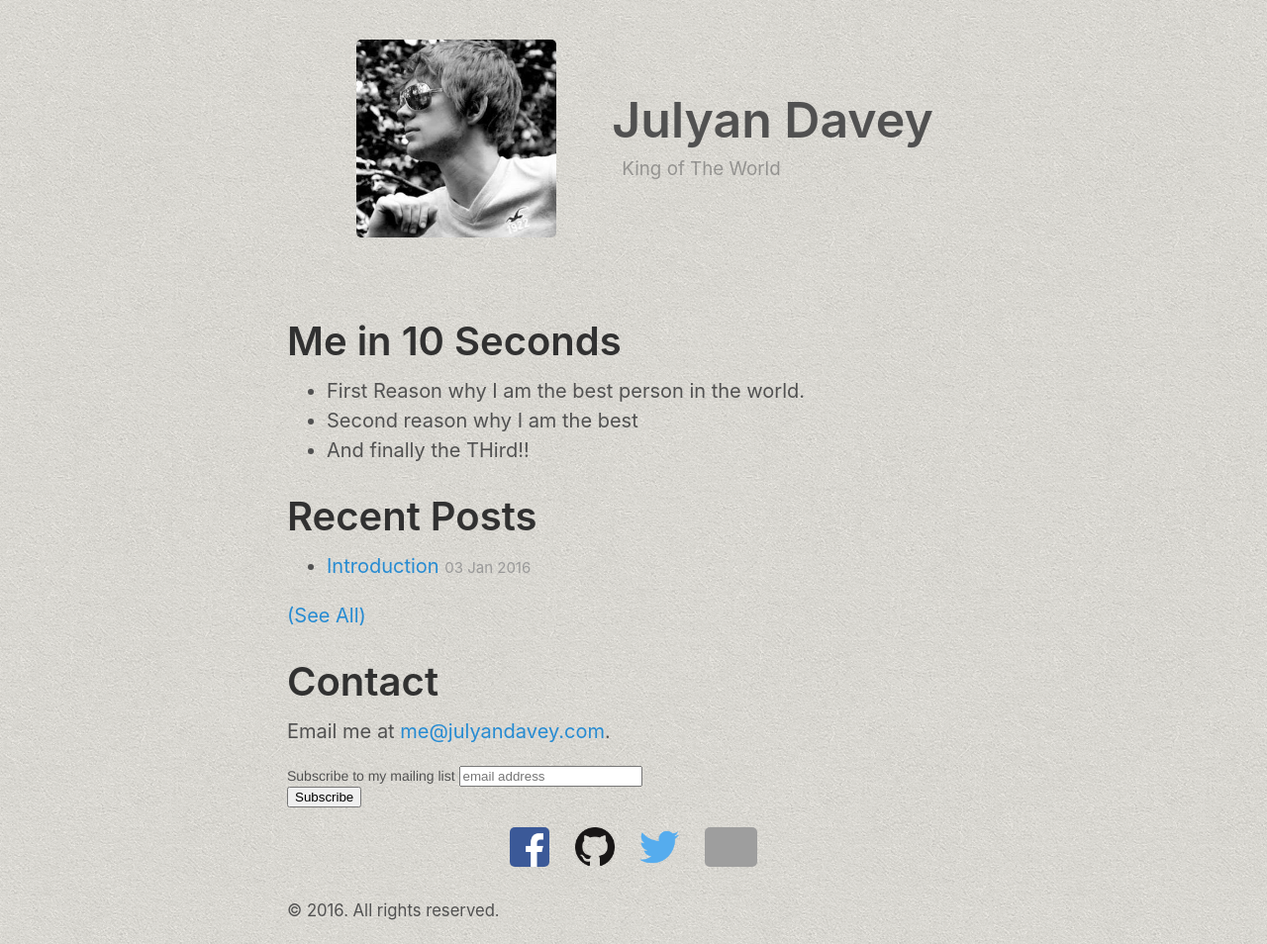
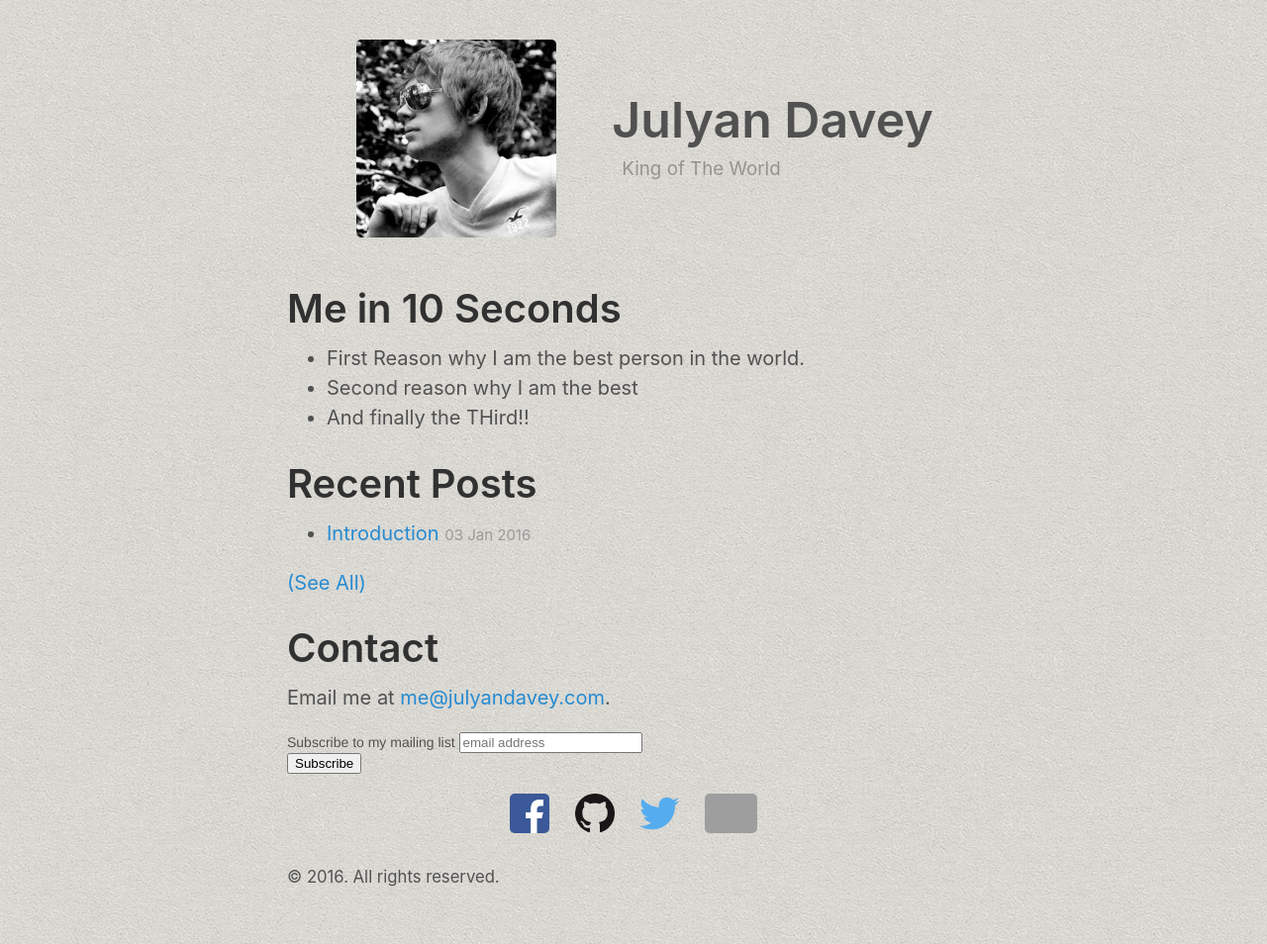
Before and after one commit to larriant/larriant.github.io, a Jekyll site: the page built from index.html, in a window 1280 px wide. Shown: the whole page at 99% size. Built offline with Jekyll 4.4.1, drawn with Linux system fonts in a browser that asks for light colours; the list of posts is cut into pages by our own code; comment, search, counter and statistics services are not loaded; grey boxes are pictures that could not be loaded.

Commit message:
Org to Jekyll Converter

```diff
--- a/_config.yml
+++ b/_config.yml
@@ -1,5 +1,6 @@
 # Permalinks
 permalink:           pretty
+encoding: utf-8
 
 # Setup
 title:               Julyan Davey
--- a/_sass/_masthead.scss
+++ b/_sass/_masthead.scss
@@ -4,8 +4,6 @@
 
 .masthead {
   padding-top: 2rem;
-  padding-bottom: 1rem;
-  margin-bottom: 2rem;
   overflow: auto;
 }
 
```
